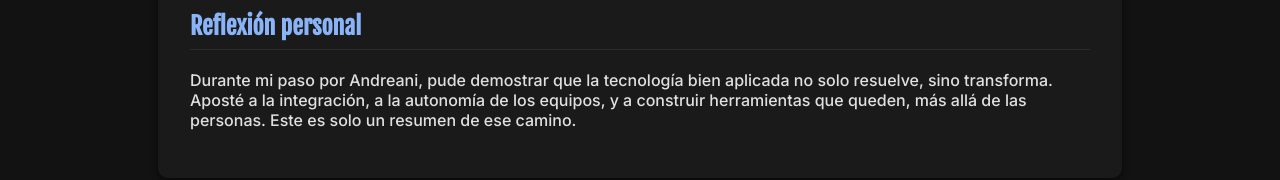
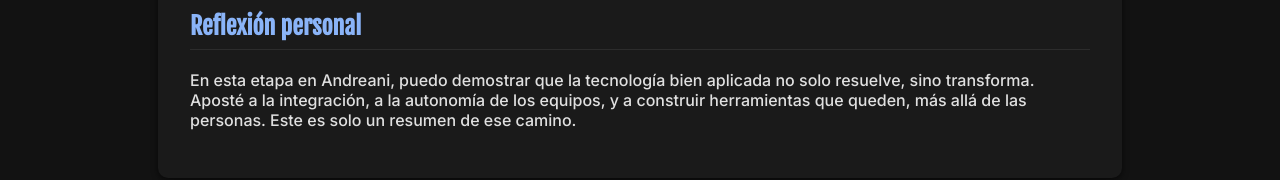
Before and after one commit to qdario1986/Perfil, a plain HTML site: page impacto.html in a window 1280 px wide. Shown: the part 870-1050 px from the top of the page. Drawn offline with Linux system fonts and the light colour scheme.

Commit message:
Update impacto.html

```diff
--- a/impacto.html
+++ b/impacto.html
@@ -93,7 +93,7 @@
 
   <section>
     <h2>Reflexión personal</h2>
-    <p>Durante mi paso por Andreani, pude demostrar que la tecnología bien aplicada no solo resuelve, sino transforma. Aposté a la integración, a la autonomía de los equipos, y a construir herramientas que queden, más allá de las personas. Este es solo un resumen de ese camino.</p>
+    <p>En esta etapa en Andreani, puedo demostrar que la tecnología bien aplicada no solo resuelve, sino transforma. Aposté a la integración, a la autonomía de los equipos, y a construir herramientas que queden, más allá de las personas. Este es solo un resumen de ese camino.</p>
   </section>
 
   <footer>
```
